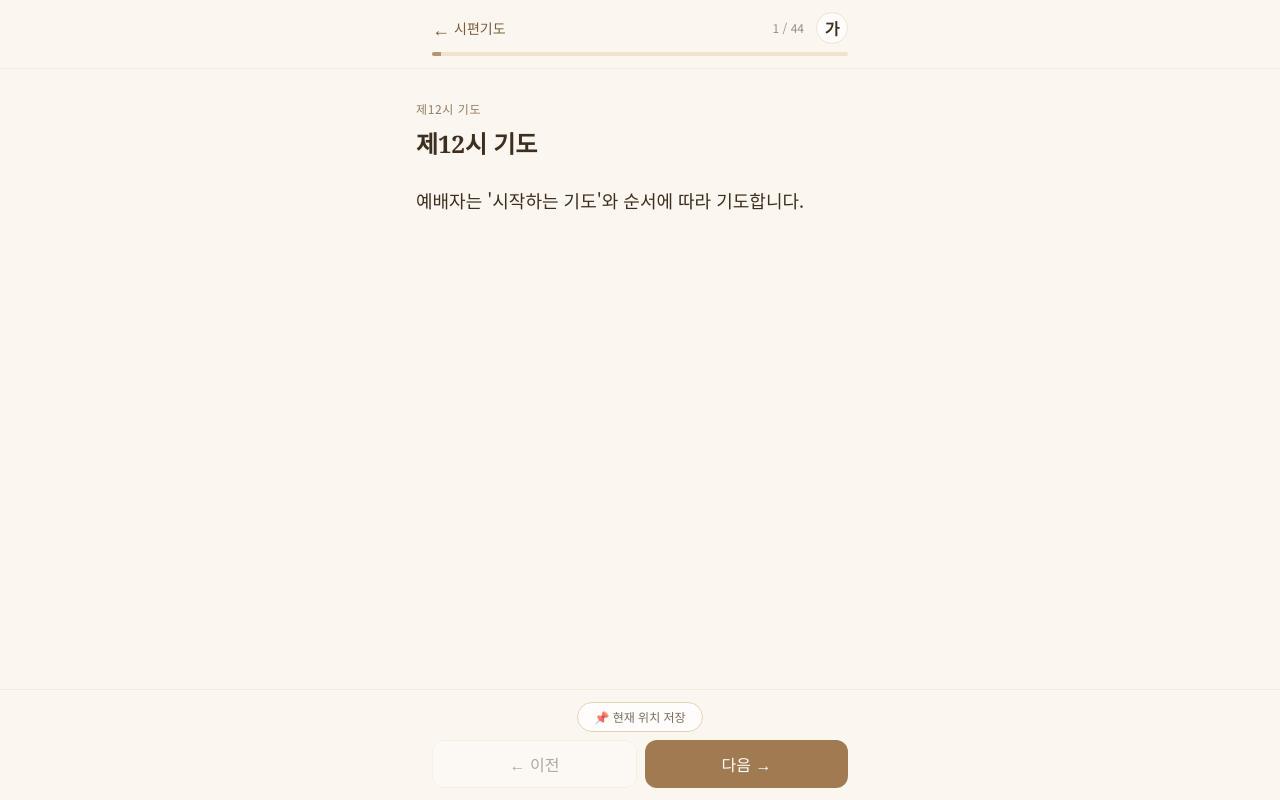
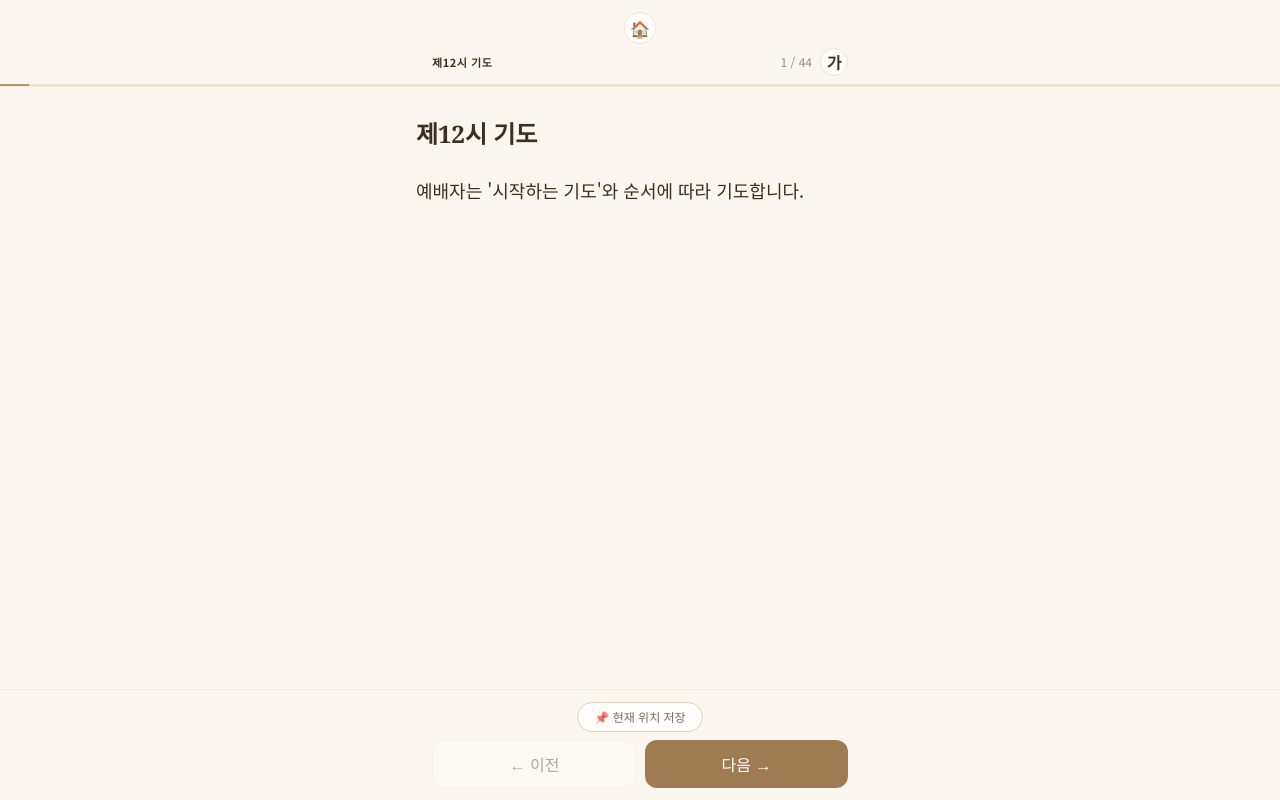
Before and after one commit to smart9592/reframechurch_prayer, a Next.js app: page /hours/compline in a window 1280 px wide. Built offline with nearby package versions, Linux system fonts and the light colour scheme.

Commit message:
Update PrayerSlides.tsx

```diff
--- a/components/PrayerSlides.tsx
+++ b/components/PrayerSlides.tsx
@@ -2,15 +2,22 @@
 
 import Link from "next/link";
 import { useCallback, useEffect, useRef, useState } from "react";
-import type { Slide } from "@/lib/prayers";
+import type { Slide, SlideWithSection } from "@/lib/prayers";
+
+type SectionNav = { label: string; href?: string; onClick?: () => void };
 
 type Props = {
-  slides: Slide[];
+  slides: (Slide | SlideWithSection)[];
   docTitle: string;
   docSubtitle: string;
   bookmarkKey: string;
   backHref: string;
   backLabel: string;
+  prevSection?: SectionNav;
+  nextSection?: SectionNav;
+  // 전체보기 모드: 섹션 목록 + 섹션 시작 인덱스 맵
+  allSectionsList?: { title: string; slug: string }[];
+  sectionStartMap?: Record<string, number>;
 };
 
 type FontSize = "small" | "medium" | "large";
@@ -24,15 +31,12 @@ const SECTION_HEADERS = new Set([
 ]);
 
 function processSlide(slide: Slide) {
-  if (slide.title === "시작하는 기도" || SECTION_HEADERS.has(slide.title)) {
+  if (SECTION_HEADERS.has(slide.title)) {
     let label = "";
     let body = [...slide.body];
-
-    // subtitle이 짧은 라벨이면 꺾쇠로
     if (slide.subtitle && !slide.subtitle.startsWith("(")) {
       label = slide.subtitle.replace(/:$/, "").trim();
     }
-    // subtitle 없으면 body 첫줄에서 추출
     if (!label && body.length > 0 && body[0].includes("\n")) {
       const [first, ...rest] = body[0].split("\n");
       if (first.trim().length < 25) {
@@ -43,8 +47,6 @@ function processSlide(slide: Slide) {
     }
     return { header: slide.title, label, body };
   }
-
-  // 그 외: plain 제목, 꺾쇠 없음
   let body = [...slide.body];
   if (slide.subtitle && !slide.subtitle.startsWith("(")) {
     body = [slide.subtitle.replace(/:$/, ""), ...body];
@@ -52,8 +54,26 @@ function processSlide(slide: Slide) {
   return { header: slide.title.replace(/:$/, "").trim(), label: "", body };
 }
 
+function NavButton({ nav }: { nav: SectionNav }) {
+  const style = {
+    background: "none", border: "none", cursor: "pointer",
+    color: "#B8956A", fontSize: "12px", fontWeight: 500,
+    display: "flex", alignItems: "center", gap: "3px", padding: 0,
+  } as React.CSSProperties;
+  if (nav.href) {
+    return (
+      <Link href={nav.href} style={{ ...style, textDecoration: "none" }}>
+        {nav.label}
+      </Link>
+    );
+  }
+  return <button style={style} onClick={nav.onClick}>{nav.label}</button>;
+}
+
 export default function PrayerSlides({
   slides, docTitle, bookmarkKey, backHref, backLabel,
+  prevSection: prevSectionProp, nextSection: nextSectionProp,
+  allSectionsList, sectionStartMap,
 }: Props) {
   const [index, setIndex] = useState(0);
   const [fontSize, setFontSize] = useState<FontSize>("medium");
@@ -61,29 +81,56 @@ export default function PrayerSlides({
   const [saveMsg, setSaveMsg] = useState("");
   const total = slides.length;
 
-  // 폰트 크기만 복원, 위치는 항상 첫 페이지부터
+  // 전체보기 모드에서 현재 슬라이드의 섹션 계산
+  const isAllMode = !!allSectionsList && !!sectionStartMap;
+  const currentSlide = slides[index] as SlideWithSection;
+  const currentSectionTitle = isAllMode
+    ? (currentSlide.sectionTitle || docTitle)
+    : docTitle;
+
+  const currentSectionIdx = isAllMode
+    ? (allSectionsList?.findIndex(s => s.title === currentSectionTitle) ?? -1)
+    : -1;
+
+  const prevSection: SectionNav | undefined = isAllMode && currentSectionIdx > 0
+    ? {
+        label: `← ${allSectionsList![currentSectionIdx - 1].title}`,
+        onClick: () => {
+          const t = allSectionsList![currentSectionIdx - 1].title;
+          setIndex(sectionStartMap![t] ?? 0);
+          window.scrollTo({ top: 0 });
+        },
+      }
+    : prevSectionProp;
+
+  const nextSection: SectionNav | undefined = isAllMode && currentSectionIdx < (allSectionsList?.length ?? 0) - 1
+    ? {
+        label: `${allSectionsList![currentSectionIdx + 1].title} →`,
+        onClick: () => {
+          const t = allSectionsList![currentSectionIdx + 1].title;
+          setIndex(sectionStartMap![t] ?? 0);
+          window.scrollTo({ top: 0 });
+        },
+      }
+    : nextSectionProp;
+
   useEffect(() => {
     const savedFont = window.localStorage.getItem(FONT_KEY) as FontSize | null;
-    if (savedFont && ["small", "medium", "large"].includes(savedFont)) {
-      setFontSize(savedFont);
-    }
-    // 저장된 북마크 위치 표시용으로만 읽기
+    if (savedFont && ["small", "medium", "large"].includes(savedFont)) setFontSize(savedFont);
     const raw = window.localStorage.getItem(bookmarkKey);
     const n = raw ? parseInt(raw, 10) : null;
     if (n !== null && Number.isFinite(n) && n > 0 && n < total) setSavedAt(n);
   }, [bookmarkKey, total]);
 
-  useEffect(() => {
-    window.localStorage.setItem(FONT_KEY, fontSize);
-  }, [fontSize]);
+  useEffect(() => { window.localStorage.setItem(FONT_KEY, fontSize); }, [fontSize]);
 
   const goPrev = useCallback(() => {
-    setIndex((i) => Math.max(0, i - 1));
+    setIndex(i => Math.max(0, i - 1));
     window.scrollTo({ top: 0 });
   }, []);
 
   const goNext = useCallback(() => {
-    setIndex((i) => Math.min(total - 1, i + 1));
+    setIndex(i => Math.min(total - 1, i + 1));
     window.scrollTo({ top: 0 });
   }, [total]);
 
@@ -110,7 +157,6 @@ export default function PrayerSlides({
     }
   };
 
-  // 현재 위치 저장 버튼
   const handleSave = () => {
     window.localStorage.setItem(bookmarkKey, String(index));
     setSavedAt(index);
@@ -118,16 +164,12 @@ export default function PrayerSlides({
     setTimeout(() => setSaveMsg(""), 2000);
   };
 
-  // 저장된 위치로 이동
   const goToSaved = () => {
-    if (savedAt !== null) {
-      setIndex(savedAt);
-      window.scrollTo({ top: 0 });
-    }
+    if (savedAt !== null) { setIndex(savedAt); window.scrollTo({ top: 0 }); }
   };
 
   const cycleFont = () =>
-    setFontSize((f) => f === "small" ? "medium" : f === "medium" ? "large" : "small");
+    setFontSize(f => f === "small" ? "medium" : f === "medium" ? "large" : "small");
   const fontLabelClass =
     fontSize === "small" ? "text-sm" : fontSize === "medium" ? "text-base" : "text-lg";
 
@@ -141,39 +183,55 @@ export default function PrayerSlides({
 
       {/* 상단 바 */}
       <header className="sticky top-0 z-10 border-b border-cream-200/60 bg-cream-50/85 backdrop-blur">
-        <div className="mx-auto max-w-md px-4 py-3">
-          <div className="flex items-center justify-between gap-3">
-            <Link href={backHref}
-              className="flex items-center gap-1 text-sm text-clay-600 active:text-clay-500">
-              <span className="text-lg leading-none">←</span>
-              <span className="truncate">{backLabel}</span>
+        <div className="mx-auto max-w-md px-4">
+
+          {/* 섹션 네비: 이전섹션 / 홈 / 다음섹션 */}
+          <div className="flex items-center justify-between pt-3 pb-1">
+            <div className="flex-1 flex justify-start">
+              {prevSection
+                ? <NavButton nav={prevSection} />
+                : <div className="w-16" />}
+            </div>
+            <Link href="/"
+              className="flex h-8 w-8 items-center justify-center rounded-full border border-cream-200 bg-white/70 active:bg-cream-100 text-base"
+              aria-label="홈으로">
+              🏠
             </Link>
-            <div className="flex items-center gap-3">
+            <div className="flex-1 flex justify-end">
+              {nextSection
+                ? <NavButton nav={nextSection} />
+                : <div className="w-16" />}
+            </div>
+          </div>
+
+          {/* 섹션명 + 슬라이드 번호 + 글자크기 */}
+          <div className="flex items-center justify-between pb-2">
+            <span className="text-[11px] font-semibold uppercase tracking-wider text-clay-700">
+              {currentSectionTitle}
+            </span>
+            <div className="flex items-center gap-2">
               <span className="text-xs tabular-nums text-ink-700/60">{index + 1} / {total}</span>
               <button onClick={cycleFont}
-                className="flex h-8 w-8 items-center justify-center rounded-full border border-cream-200 bg-white/70 active:bg-cream-100"
-                aria-label="글자 크기 조절">
+                className="flex h-7 w-7 items-center justify-center rounded-full border border-cream-200 bg-white/70 active:bg-cream-100"
+                aria-label="글자 크기">
                 <span className={`font-bold text-ink-800 ${fontLabelClass}`}>가</span>
               </button>
             </div>
           </div>
-          <div className="mt-2 h-1 overflow-hidden rounded-full bg-cream-200">
-            <div className="h-full bg-clay-400 transition-all duration-300"
-                 style={{ width: `${progress}%` }} />
-          </div>
         </div>
 
-        {/* 저장 위치 이어보기 배너 (저장된 위치가 있고 현재 위치와 다를 때) */}
+        {/* 진행 바 */}
+        <div className="h-0.5 bg-cream-200">
+          <div className="h-full bg-clay-400 transition-all duration-300"
+               style={{ width: `${progress}%` }} />
+        </div>
+
+        {/* 이어보기 배너 */}
         {savedAt !== null && savedAt !== index && (
           <div className="border-t border-cream-200/60 bg-cream-100/80 px-4 py-2">
             <div className="mx-auto flex max-w-md items-center justify-between">
-              <span className="text-xs text-ink-700/70">
-                📌 {savedAt + 1}번째 슬라이드에서 저장됨
-              </span>
-              <button onClick={goToSaved}
-                className="text-xs font-medium text-clay-600 underline underline-offset-2">
-                이어보기
-              </button>
+              <span className="text-xs text-ink-700/70">📌 {savedAt + 1}번째 슬라이드에서 저장됨</span>
+              <button onClick={goToSaved} className="text-xs font-medium text-clay-600 underline underline-offset-2">이어보기</button>
             </div>
           </div>
         )}
@@ -182,14 +240,11 @@ export default function PrayerSlides({
       {/* 본문 */}
       <article className="flex-1 px-5 py-8">
         <div className="mx-auto max-w-md">
-          <p className="mb-3 text-xs uppercase tracking-wider text-clay-600/80">{docTitle}</p>
-
           {header && (
             <h2 className={`font-serif font-bold leading-tight text-ink-800 ${HEADER_SIZE[fontSize]}`}>
               {header}
             </h2>
           )}
-
           {label && (
             <p className={`font-serif font-semibold text-clay-700 mt-1 ${
               SECTION_HEADERS.has(slide.title) ? LABEL_SIZE[fontSize] : HEADER_SIZE[fontSize]
@@ -197,13 +252,9 @@ export default function PrayerSlides({
               &lt;{label}&gt;
             </p>
           )}
-
           <div className={`mt-6 space-y-5 text-ink-800 ${BODY_SIZE[fontSize]}`}>
-            {body.map((p, i) => (
-              <p key={i} className="prayer-body">{p}</p>
-            ))}
+            {body.map((p, i) => <p key={i} className="prayer-body">{p}</p>)}
           </div>
-
           {slide.continues && (
             <p className="mt-8 text-right text-sm text-clay-600/80">이어집니다 →</p>
           )}
@@ -213,17 +264,13 @@ export default function PrayerSlides({
       {/* 하단 버튼 */}
       <nav className="sticky bottom-0 border-t border-cream-200/60 bg-cream-50/85 backdrop-blur">
         <div className="mx-auto max-w-md px-4 py-3 space-y-2">
-          {/* 저장 버튼 */}
           <div className="flex justify-center">
             <button onClick={handleSave}
-              className="flex items-center gap-1.5 rounded-full border border-cream-300 bg-white/70 px-4 py-1.5 text-xs font-medium text-ink-700/80 transition active:scale-[0.98]">
+              className="flex items-center gap-1.5 rounded-full border border-cream-300 bg-white/70 px-4 py-1.5 text-xs font-medium text-ink-700/80">
               📌 현재 위치 저장
-              {saveMsg && (
-                <span className="ml-1 text-clay-600">{saveMsg}</span>
-              )}
+              {saveMsg && <span className="ml-1 text-clay-600">{saveMsg}</span>}
             </button>
           </div>
-          {/* 이전/다음 */}
           <div className="flex gap-2">
             <button onClick={goPrev} disabled={index === 0}
               className="flex h-12 flex-1 items-center justify-center rounded-xl border border-cream-200 bg-white/60 text-ink-800 transition active:scale-[0.98] disabled:opacity-40">
```
